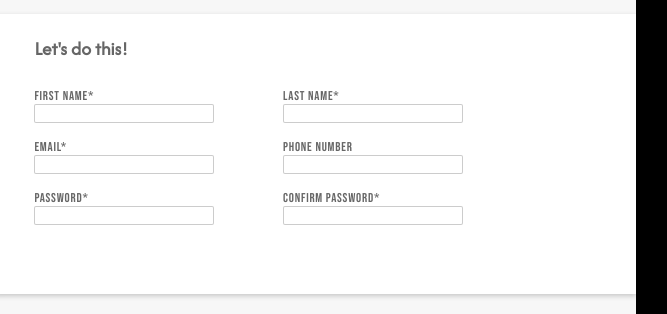
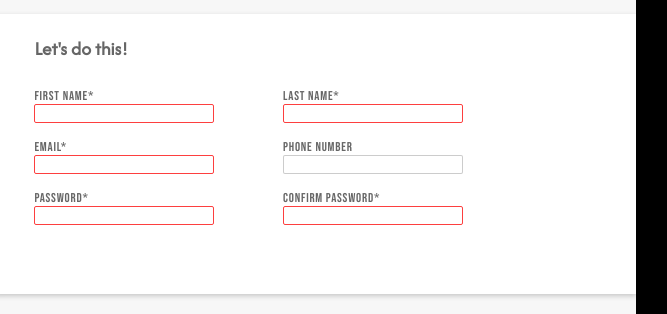
Before and after one commit to skothar3/sign-up-form, a website: page index.html in a window 1280 px wide. Shown: the part 226-540 px from the top of the page, 516-1183 px from the left. Drawn offline with Linux system fonts and the light colour scheme.

Commit message:
Change input validation selector from .error to :invalid, which utilizes the constraint validation API

```diff
--- a/style.css
+++ b/style.css
@@ -163,7 +163,7 @@ section.sign-up form input {
   width: 80%;
 }
 
-section.sign-up form input.error {
+section.sign-up form input:invalid {
   outline: none;
   border: 0.08rem solid var(--error-color);
 }
```
